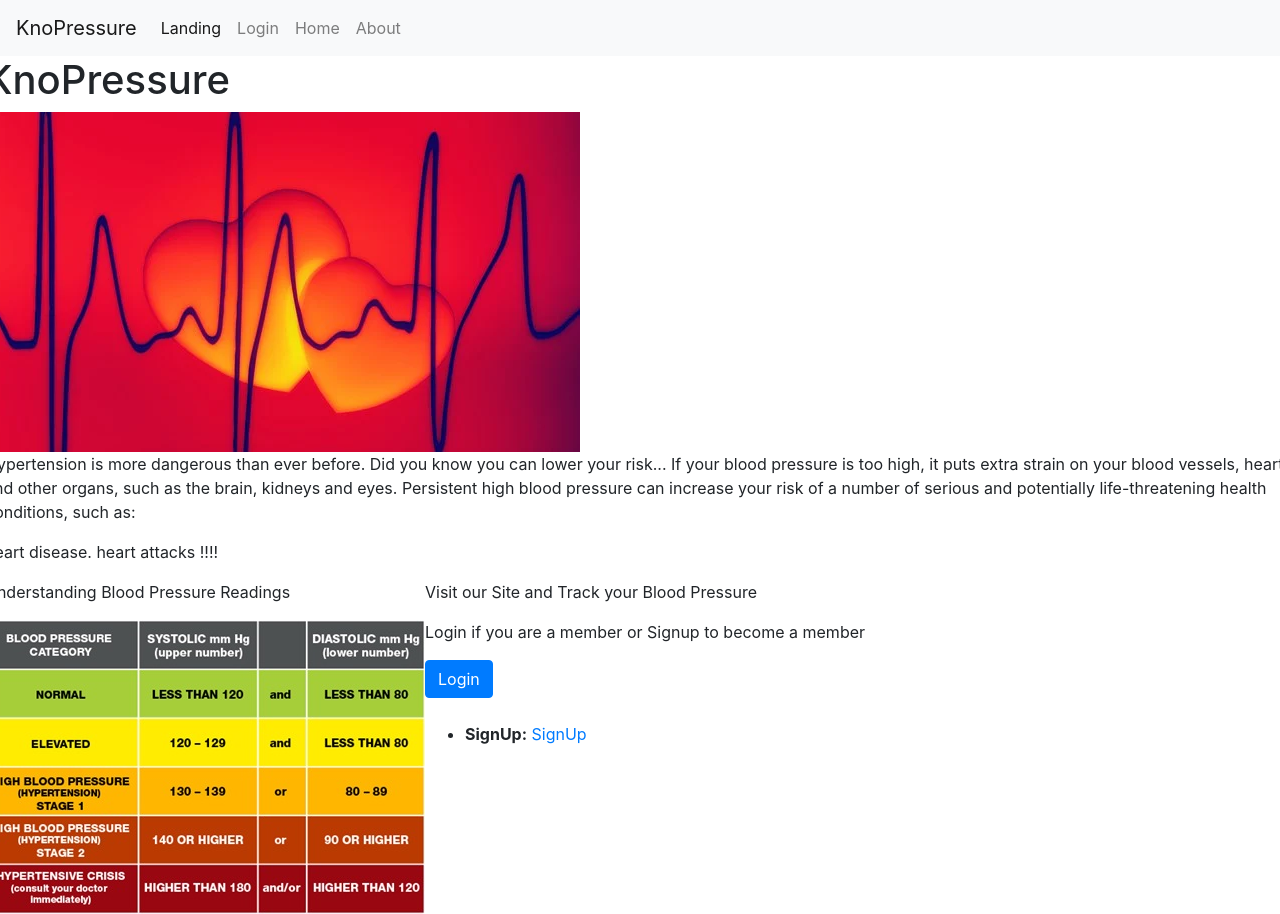
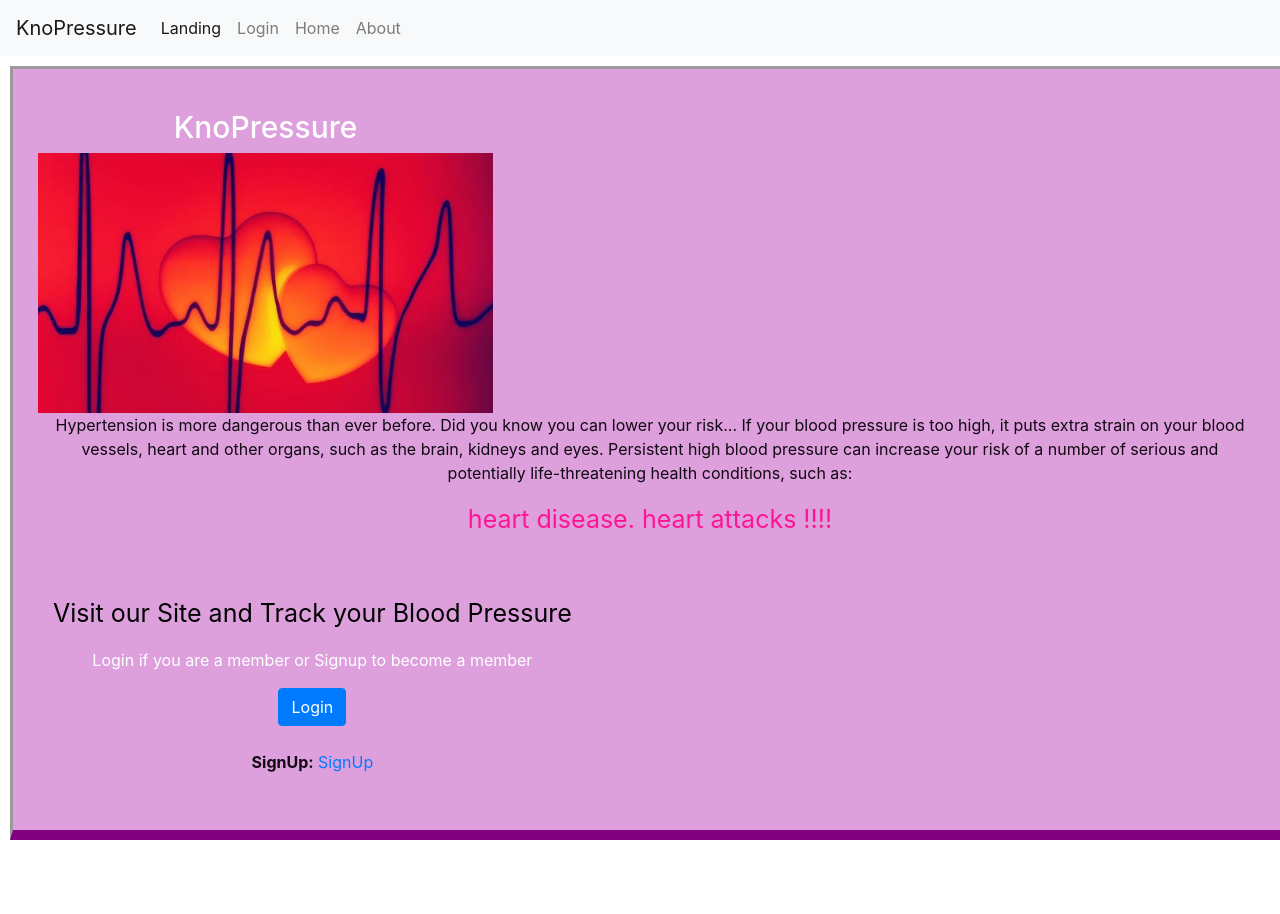
Before and after one commit to kevkouadio/KnoPressure, a React (Create React App) app: page / in a window 1280 px wide. After the commit the page ends 840 px from the top, so only its background shows below. Built offline with nearby package versions, Linux system fonts and the light colour scheme.

Commit message:
Updated Landing.js to move BP image to Home.js

```diff
--- a/src/pages/Home/index.js
+++ b/src/pages/Home/index.js
@@ -2,7 +2,7 @@ import React from "react";
 import Chart from "../../components/Chart";
 import Container from "../../components/Container";
 import { FormBtn, Input } from "../../components/SearchForm";
-
+import BPImage from "../../components/BPImage";
 
 function Home(){
     return(
@@ -10,6 +10,7 @@ function Home(){
         <Container>
             <Input />
             <FormBtn />
+            <BPImage />
             <Chart />
         </Container>
        </>
--- a/src/pages/Landing/index.js
+++ b/src/pages/Landing/index.js
@@ -3,6 +3,7 @@ import { Link, useLocation } from "react-router-dom";
 import Container from "../../components/Container";
 import Row from "../../components/Row";
 import Col from "../../components/Col";
+import "./style.css"
 
 
 function Landing() {
@@ -25,13 +26,7 @@ function Landing() {
                             </Col>
                             </Row>
                 <Row>
-                    <Col size="col-lg-6">
-                    <p id="secondtext">Understanding Blood Pressure Readings</p>
-                    <img id="bloodpressure-chart" src={"./assets/images/blood pressure readings chart.jpg"} alt="bloodpressure-chart"
-                                className="img-fluid"/>
-
-                    </Col>
-                    <Col size="col-lg-6">
+                    <Col size="col-lg-12" className="login">
                         <p id="secondtext">Visit our Site and Track your Blood Pressure</p>
                         <p id="thirdtext"> Login if you are a member or Signup to become a member</p>
                         <Link to="/login" className={location.pathname === "/login"}><button type="login" className="btn btn-primary btn-md" id="login-btn">Login</button></Link>
--- a/src/pages/Landing/style.css
+++ b/src/pages/Landing/style.css
@@ -56,11 +56,20 @@ section ul a {
 #display-5 {
  font-size: 30px;
  color: #ffffff;
+ text-align: center;
+}
+
+.img-fluid {
+  justify-content: center;
 }
 
 #heart {
  max-width: 100%;
  height: 260px;
+}
+
+.login {
+  text-align: center;
 }
 
 #firsttext {
```
